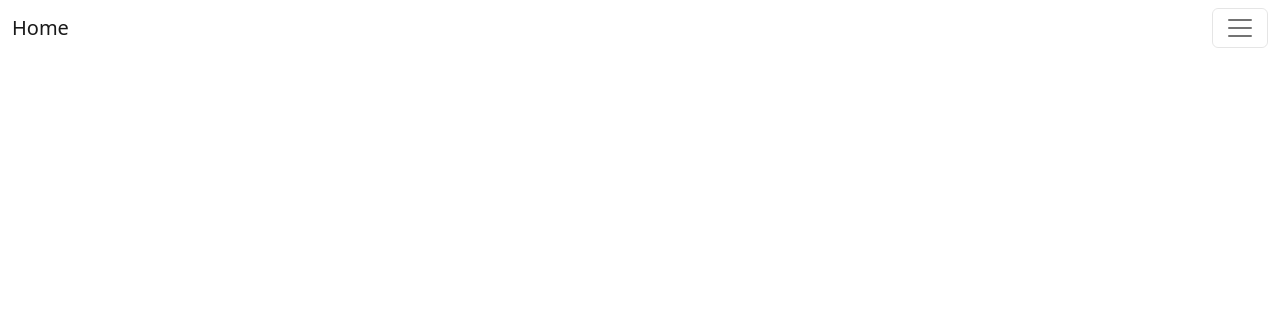
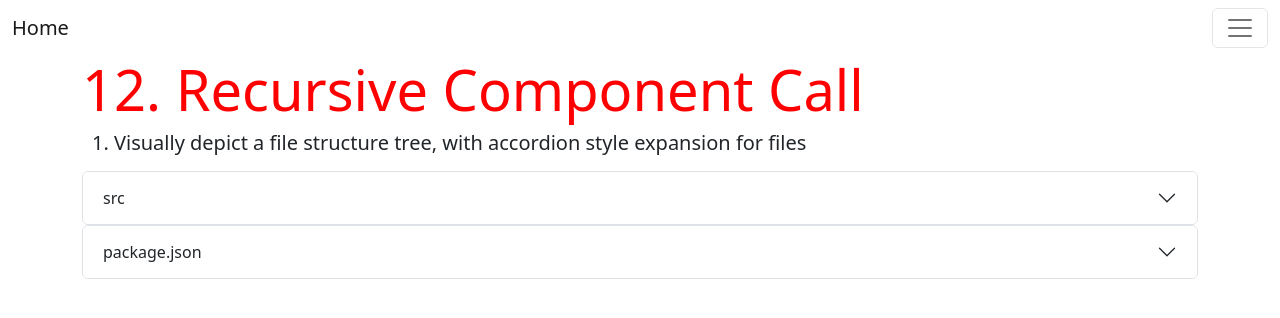
Before and after one commit to hhk998402/react-primer, a React app: page /recursiveComponent in a window 1280 px wide. Before the commit this address had no page. Shown: the top 318 px of the page. Built offline with nearby package versions, Linux system fonts and the light colour scheme.

Commit message:
Add Recursive Call to Component Example

```diff
--- a/src/App.js
+++ b/src/App.js
@@ -13,6 +13,7 @@ import ZipCodeSearch from "./Forms/Debouncing/ZipCodeSearch";
 import ParentForm from "./Forms/ContextApiForm/ParentForm";
 import DisplayUserPosts from "./ReactCore/DisplayUserPosts";
 import LazyLoadingDemo from "./ReactCore/LazyLoading/LazyLoadingDemo";
+import RecursiveComponentCall from "./ReactCore/RecursiveComponentCall/RecursiveComponentCall";
 
 const App = () => {
     return (
@@ -79,6 +80,11 @@ const App = () => {
                     path="lazyLoading"
                     element={<LazyLoadingDemo />}
                 />
+                <Route
+                    exact
+                    path="recursiveComponent"
+                    element={<RecursiveComponentCall />}
+                />
             </Routes>
         </>
 
--- a/src/Home/Home.js
+++ b/src/Home/Home.js
@@ -127,6 +127,13 @@ const Home = () => {
                                     <Link to="/lazyLoading">Demo Link</Link>
                                 </AccordionBody>
                             </AccordionItem>
+                            <AccordionItem>
+                                <AccordionHeader targetId="15">Recursive Component Call</AccordionHeader>
+                                <AccordionBody accordionId="15">
+                                    <strong>Demo of Recursive Component Call</strong><br></br>
+                                    <Link to="/recursiveComponent">Demo Link</Link>
+                                </AccordionBody>
+                            </AccordionItem>
                         </AccordionBody>
                     </AccordionItem>
                 </Accordion>
--- a/src/NavBar.js
+++ b/src/NavBar.js
@@ -61,6 +61,7 @@ const NavBar = (args) => {
               <DropdownMenu right>
                 <DropdownItem><NavLink href="/higherOrderComponent">Higher Order Component Usage</NavLink></DropdownItem>
                 <DropdownItem><NavLink href="/lazyLoading">Lazy Loading Demo</NavLink></DropdownItem>
+                <DropdownItem><NavLink href="/recursiveComponent">Recursive Component Call</NavLink></DropdownItem>
                 <DropdownItem divider />
                 <DropdownItem>Reset</DropdownItem>
               </DropdownMenu>
--- /dev/null
+++ b/src/ReactCore/RecursiveComponentCall/FileDirectoryTree.js
@@ -0,0 +1,46 @@
+import React, { useState } from "react";
+import {
+    Accordion,
+    AccordionBody,
+    AccordionHeader,
+    AccordionItem,
+  } from 'reactstrap';
+
+const FileDirectoryTree = ({data}) => {
+    const [open, setOpen] = useState([]);
+    const toggle = (id) => {
+        if(open.includes(id)){
+            setOpen((prevState) => {
+                let oldState = [...prevState];
+                oldState = oldState.filter(entry => entry != id);
+                return oldState;
+            });
+        } else{
+            setOpen([
+                ...open,
+                id
+            ]);
+        }
+    };
+
+    return(
+        <div className="row">
+            {
+                data?.map((entry,idx) => {
+                    return(
+                        <Accordion open={open} toggle={toggle}>
+                            <AccordionItem>
+                                <AccordionHeader targetId={idx}>{entry.name}</AccordionHeader>
+                                <AccordionBody accordionId={idx}>
+                                    <FileDirectoryTree data={entry.children}/>
+                                </AccordionBody>
+                            </AccordionItem>
+                        </Accordion>
+                    )
+                })
+            }
+        </div>
+    );
+};
+
+export default FileDirectoryTree;
--- /dev/null
+++ b/src/ReactCore/RecursiveComponentCall/RecursiveComponentCall.js
@@ -0,0 +1,19 @@
+import React from "react";
+import FileDirectoryTree from "./FileDirectoryTree";
+import { fileDirectory } from "./fileDirectory";
+
+const RecursiveComponentCall = () => {
+    return(
+        <div className="container">
+            <h1 className="display-4">12. Recursive Component Call</h1>
+            <h6 className="lead">
+                <ol>
+                    <li>Visually depict a file structure tree, with accordion style expansion for files</li>
+                </ol>
+            </h6>
+            <FileDirectoryTree data={fileDirectory}/>
+        </div>
+    );
+};
+
+export default RecursiveComponentCall;
--- /dev/null
+++ b/src/ReactCore/RecursiveComponentCall/fileDirectory.js
@@ -0,0 +1,37 @@
+export const fileDirectory = [
+    {
+        name: "src",
+        children: [
+            {
+                name: "Common",
+                children: [
+                    {
+                        name: "MessageAlertBox.js"
+                    }
+                ]
+            },
+            {
+                name: "index.js"
+            },
+            {
+                name: "Forms",
+                children: [
+                    {
+                        name: "ContextApiForm",
+                        children: [
+                            {
+                                name: "EducationModal.js"
+                            },
+                            {
+                                name: "formReducer.js"
+                            }
+                        ]
+                    }
+                ]
+            }
+        ]
+    },
+    {
+        name: "package.json"
+    }
+];
```
Also changed, not shown: src/ReactCore/LazyLoading/LoremIpsum.js (line endings or trailing spaces).
